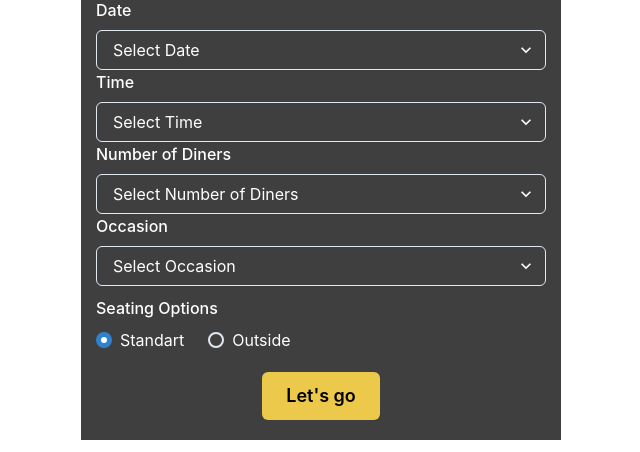
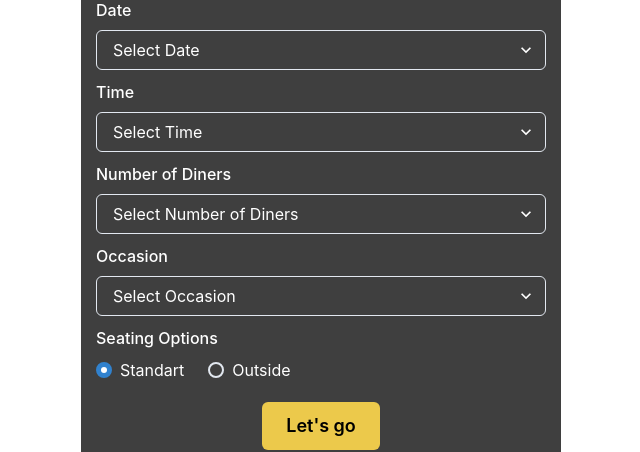
Before and after one commit to ronixclh/FormReservationLittleLemon, a React (Create React App) app: page / in a window 1280 px wide. Shown: the part 692-1144 px from the top of the page, without its empty margins (319-959 px from the left). Built offline with nearby package versions, Linux system fonts and the light colour scheme.

Commit message:
2023-08-07 changes

```diff
--- a/src/App.js
+++ b/src/App.js
@@ -1,7 +1,6 @@
 import './App.css'
 import Nav from './components/Nav'
 import Reservation from './components/Reservation'
-import Form from './components/Form'
 
 function App() {
   return (
--- a/src/components/Form.js
+++ b/src/components/Form.js
@@ -21,7 +21,7 @@ function Form() {
             <option>2023-08-12</option>
           </Select>
 
-          <FormLabel>Time</FormLabel>
+          <FormLabel marginTop="10px">Time</FormLabel>
           <Select placeholder="Select Time">
             <option>16:00</option>
             <option>17:00</option>
@@ -33,14 +33,14 @@ function Form() {
             <option>23:00</option>
           </Select>
 
-          <FormLabel>Number of Diners</FormLabel>
+          <FormLabel marginTop="10px">Number of Diners</FormLabel>
           <Select placeholder="Select Number of Diners">
             <option>1</option>
             <option>2</option>
             <option>3</option>
           </Select>
 
-          <FormLabel>Occasion</FormLabel>
+          <FormLabel marginTop="10px">Occasion</FormLabel>
           <Select placeholder="Select Occasion">
             <option>Birthday</option>
             <option>Engagement</option>
@@ -48,8 +48,10 @@ function Form() {
           </Select>
         </FormControl>
 
-        <FormControl as="fieldset" marginTop="10px">
-          <FormLabel as="seating">Seating Options </FormLabel>
+        <FormControl as="fieldset">
+          <FormLabel marginTop="10px" as="seating">
+            Seating Options
+          </FormLabel>
           <RadioGroup defaultValue="Standart">
             <HStack spacing="24px">
               <Radio value="Standart">Standart</Radio>
```
